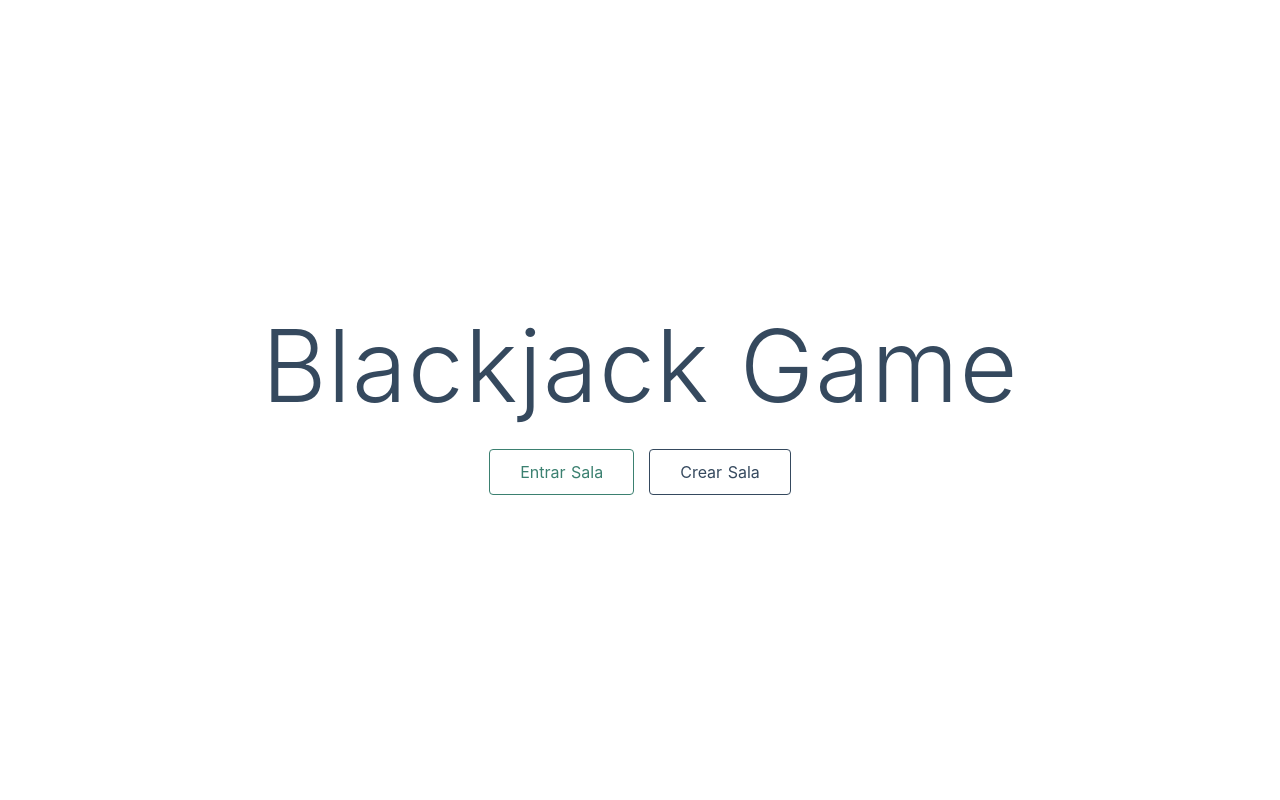
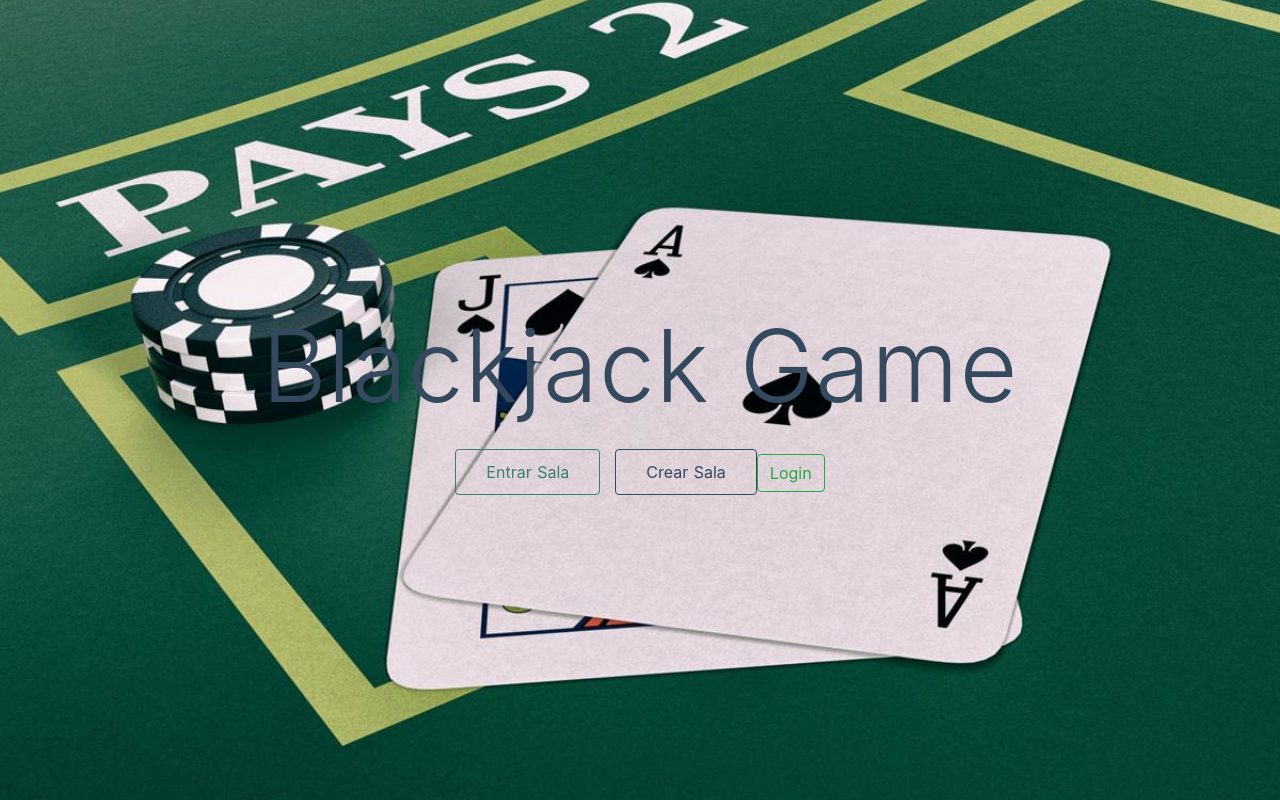
Before and after one commit to luisedudiaz/Blackjack, a Nuxt app: page / in a window 1280 px wide. Built offline with nearby package versions, Linux system fonts and the light colour scheme.

Commit message:
fondo y fuente

```diff
--- a/nuxt.config.js
+++ b/nuxt.config.js
@@ -23,7 +23,7 @@ module.exports = {
   /*
    ** Global CSS
    */
-  css: [],
+  css: ['~/static/css/main.css'],
   /*
    ** Plugins to load before mounting the App
    */
--- a/pages/index.vue
+++ b/pages/index.vue
@@ -11,6 +11,9 @@
         <NuxtLink class="button--grey" to="/nuevo">
           Crear Sala
         </NuxtLink>
+        <b-button variant="outline-success">
+          Login
+        </b-button>
       </div>
     </div>
   </div>
@@ -26,9 +29,14 @@
   text-align: center;
 }
 
+@font-face {
+  font-family: Cinzel;
+  src: url('~assets/Cinzel-Black.ttf');
+}
+
 .title {
-  font-family: 'Quicksand', 'Source Sans Pro', -apple-system, BlinkMacSystemFont,
-    'Segoe UI', Roboto, 'Helvetica Neue', Arial, sans-serif;
+  /*font-family: 'Quicksand', 'Source Sans Pro', -apple-system, BlinkMacSystemFont,
+    'Segoe UI', Roboto, 'Helvetica Neue', Arial, sans-serif;*/
   display: block;
   font-weight: 300;
   font-size: 100px;
--- a/pages/salas/index.vue
+++ b/pages/salas/index.vue
@@ -1,6 +1,11 @@
 <template>
   <div>
     <b-table striped hover :items="items" :fields="fields">
+      <template v-slot:cell(name)="data">
+        <h2>
+          {{ data.item.name + data.item.no }}
+        </h2>
+      </template>
       <template v-slot:cell(no)="data">
         <NuxtLink :to="`/salas/${data.item.no}`"
           ><b-button variant="success">{{ data.item.no }}</b-button></NuxtLink
--- /dev/null
+++ b/static/css/main.css
@@ -0,0 +1,22 @@
+body{
+      /* Location of the image */
+  background-image: url('~assets/cover.jpg');
+
+  /* Background image is centered vertically and horizontally at all times */
+  background-position: center center;
+
+  /* Background image doesn't tile */
+  background-repeat: no-repeat;
+
+  /* Background image is fixed in the viewport so that it doesn't move when
+     the content's height is greater than the image's height */
+  background-attachment: fixed;
+
+  /* This is what makes the background image rescale based
+     on the container's size */
+  background-size: cover;
+
+  /* Set a background color that will be displayed
+     while the background image is loading */
+  background-color: #464646;
+}
```
Also changed, not shown: assets/Cinzel-Black.ttf (added), assets/cover.jpg (added).
